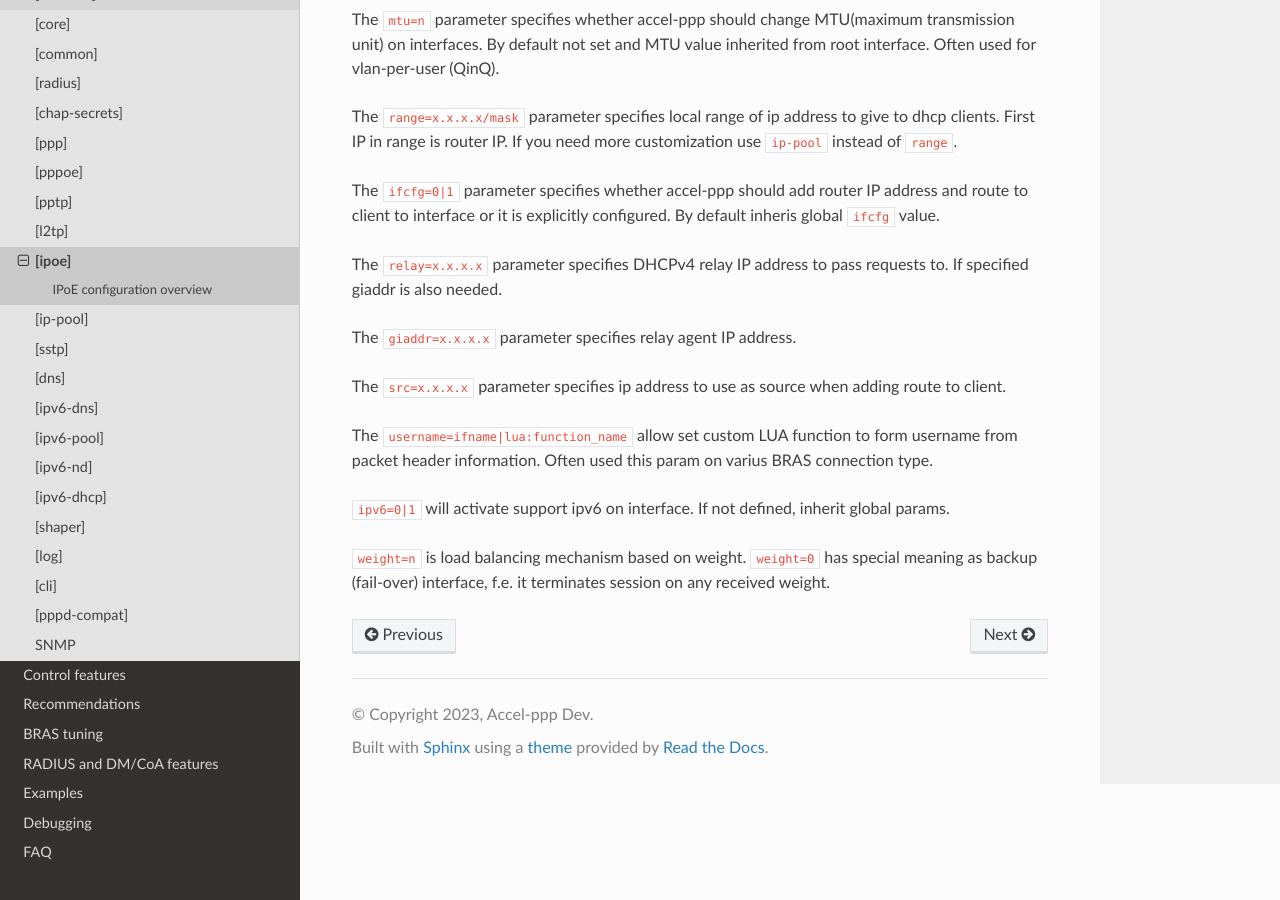
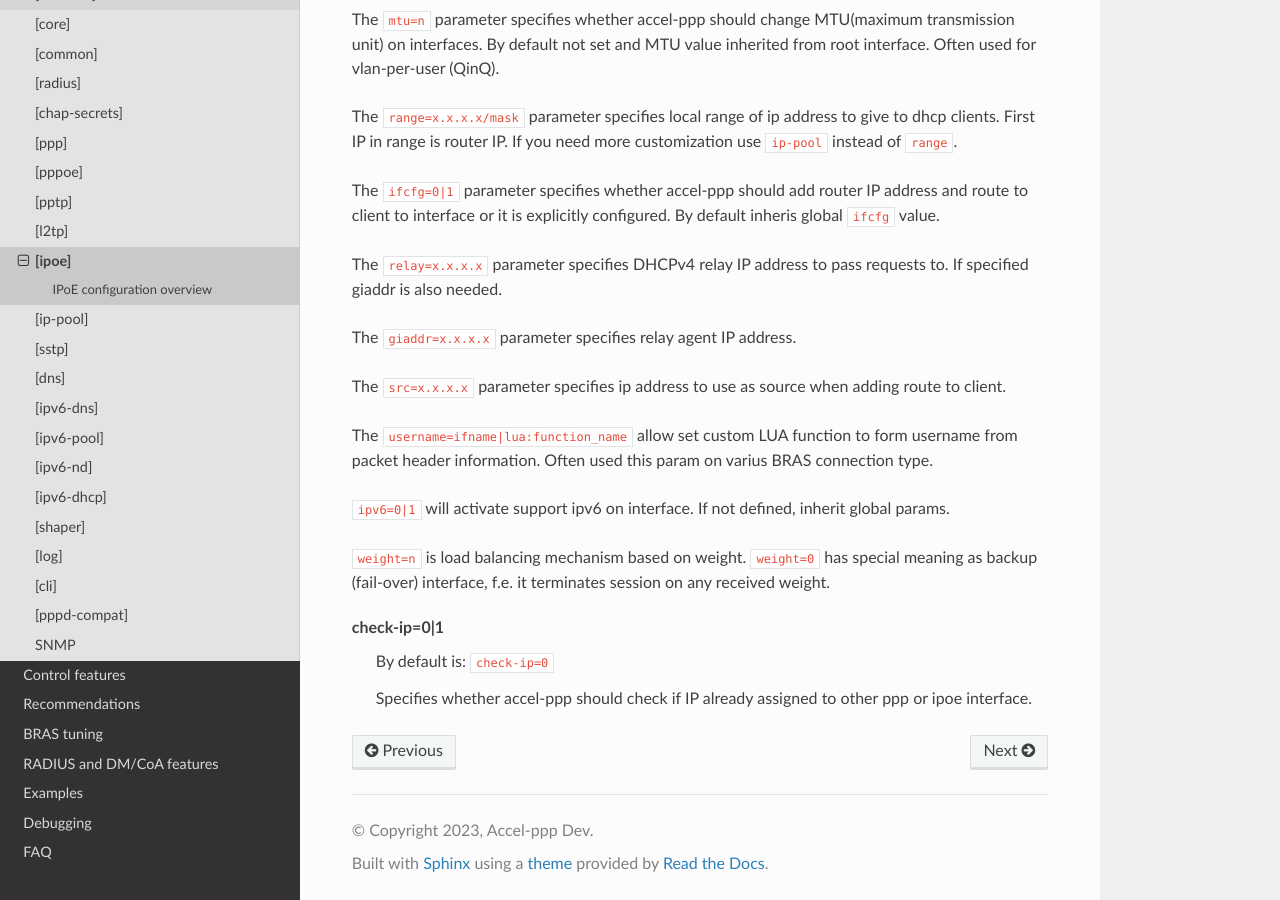
Before and after one commit to accel-ppp/accel-ppp.github.io, a Sphinx documentation site: the page built from doc/configuration/ipoe.rst, in a window 1280 px wide and 900 px high, scrolled down 10313 px. Built offline with Sphinx 7.4.7 and the Read the Docs theme 2.0.0, drawn with Linux system fonts in a browser that asks for light colours.

Commit message:
Add check-ip to ipoe

```diff
--- a/doc/configuration/ipoe.rst
+++ b/doc/configuration/ipoe.rst
@@ -426,3 +426,8 @@ The ``username=ifname|lua:function_name`` allow set custom LUA function to form
 ``ipv6=0|1`` will activate support ipv6 on interface. If not defined, inherit global params.
 
 ``weight=n`` is load balancing mechanism based on weight. ``weight=0`` has special meaning as backup (fail-over) interface, f.e. it terminates session on any received weight.
+
+**check-ip=0|1**
+  By default is: ``check-ip=0``
+
+  Specifies whether accel-ppp should check if IP already assigned to other ppp or ipoe interface.
```
